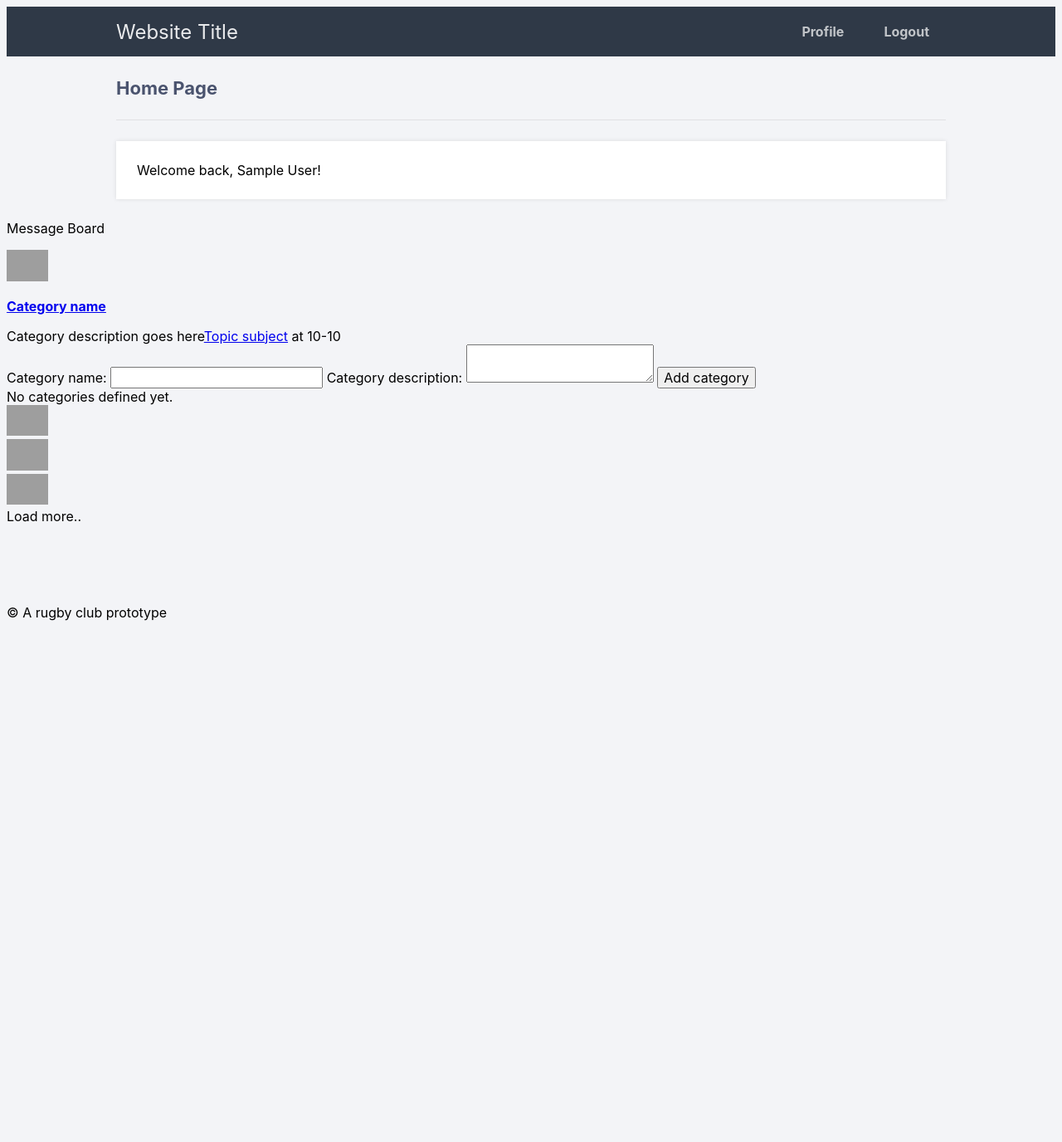
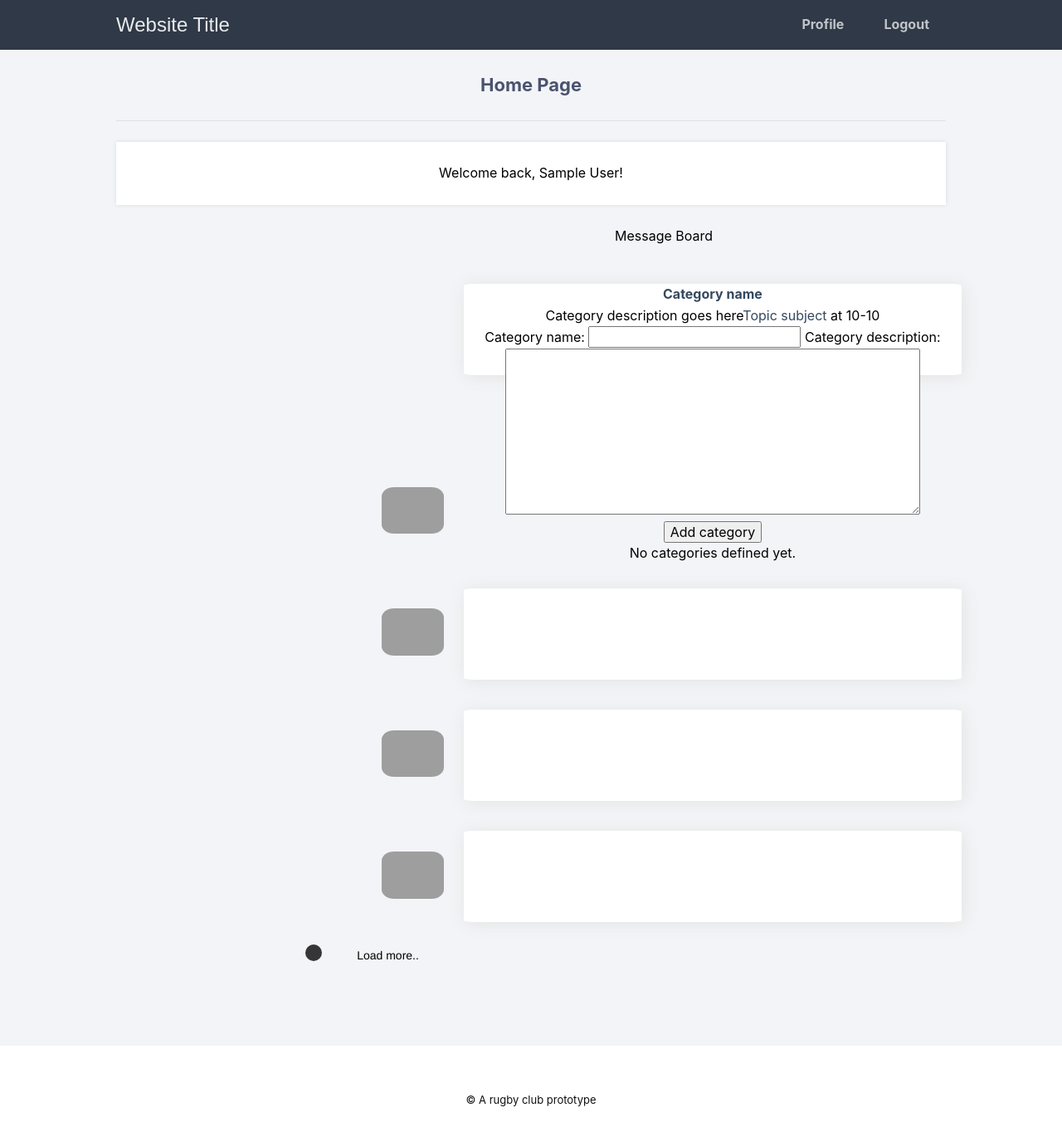
Before and after one commit to D-Holmes01/Team-management-system, a PHP site: page /home.php in a window 1280 px wide. Shown: the whole page at 83% size. Before the commit the page ends 748 px from the top, so only its background shows below. Run offline with PHP 8.4, Linux system fonts and the light colour scheme; the visitor is signed in with stand-in values (Sample User, id 1); data that the repository does not hold is empty; a stand-in replaces the project's code that opens the database connection; grey boxes are pictures that could not be loaded.

Commit message:
Update style.css

```diff
--- a/group_html/style.css
+++ b/group_html/style.css
@@ -126,3 +126,322 @@ body.loggedin {
 	padding: 5px;
 	margin: 0 0 10px 0;
 }
+
+
+
+
+
+
+
+
+
+
+
+
+* {
+  box-sizing: border-box;
+}
+body {
+  font-family: 'Montserrat', sans-serif;
+  line-height: 1.6;
+  margin: 0;
+  min-height: 100vh;
+}
+ul {
+  margin: 0;
+  padding: 0;
+  list-style: none;
+}
+
+
+/* =================================
+  Text Styles
+==================================== */
+h2,
+h3,
+a {
+  color: #34495e;
+}
+
+a {
+  text-decoration: none;
+}
+
+
+/* =================================
+  Nav/Logo Styles
+==================================== */
+
+.logo {
+  margin: 0;
+  font-size: 1.45em;
+}
+
+.main-nav {
+  margin-top: 5px;
+
+}
+.logo a,
+.main-nav a {
+  padding: 10px 15px;
+  text-transform: uppercase;
+  text-align: center;
+  display: block;
+}
+
+.main-nav a {
+  color: #34495e;
+  font-size: .99em;
+}
+
+.main-nav a:hover {
+  color: #718daa;
+}
+
+
+.header {
+  padding-top: .5em;
+  padding-bottom: .5em;
+  border: 1px solid #a2a2a2;
+  background-color: #f4f4f4;
+  -webkit-box-shadow: 0px 0px 14px 0px rgba(0,0,0,0.75);
+  -moz-box-shadow: 0px 0px 14px 0px rgba(0,0,0,0.75);
+  box-shadow: 0px 0px 14px 0px rgba(0,0,0,0.75);
+  -webkit-border-radius: 5px;
+  -moz-border-radius: 5px;
+  border-radius: 5px;
+}
+
+
+/* =================================
+  Media Queries
+==================================== */
+
+
+
+
+@media (min-width: 769px) {
+  .header,
+  .main-nav {
+    display: flex;
+  }
+  .header {
+    flex-direction: column;
+    align-items: center;
+      .header{
+    width: 80%;
+    margin: 0 auto;
+    max-width: 1150px;
+  }
+  }
+
+}
+
+@media (min-width: 1025px) {
+  .header {
+    flex-direction: row;
+    justify-content: space-between;
+  }
+
+}
+
+
+
+/* =================================
+  Footer Styles
+==================================== */
+
+
+.footer-basic {
+  padding:40px 0;
+  background-color:#ffffff;
+  color:#4b4c4d;
+}
+
+
+.footer-basic .copyright {
+  margin-top:15px;
+  text-align:center;
+  font-size:13px;
+  color:#111;
+  margin-bottom:0;
+}
+
+
+
+/* =================================
+       Message board Styles
+==================================== */
+body{
+  background: #f2f2f2;
+}
+.forum{
+  margin: 0 0 0 25%
+}
+.profile{
+  background-image: center;
+  background-position: fixed;
+  width: 75px;
+  height: ;
+  border-radius: 20%;
+  margin: 2% 2% 3% 2%;
+  z-index:2;
+  position: relative;
+}
+.load-more{
+  background: #363636;
+  width: 20px;
+  height: 20px;
+  border-radius: 50%;
+  z-index:2;
+  position:relative;
+  margin: 2% 2% 0 4.95%;
+}
+.indicator{
+  display:inline-block;
+  margin: 0 0 0 50px;
+  font-family:helvetica;
+  font-size: 14px;
+  width:100px;
+}
+
+.comment-box{
+  height: 110px;
+  width: 600px;
+  background: white;
+  margin: 3% 0 0 0;
+  display: inline-block;
+  border-radius: 2%;
+  box-shadow: 2px 2px 20px #e3e3e3;
+}
+
+
+
+
+
+
+
+/* === Message board Php styles ===== */
+
+
+
+
+body {
+    background-color: #4E4E4E;
+    text-align: center;         /* make sure IE centers the page too */
+}
+
+#wrapper {
+    width: 900px;
+    margin: 0 auto;             /* center the page */
+}
+
+#content {
+    background-color: #fff;
+    border: 1px solid #000;
+    float: left;
+    font-family: Arial;
+    padding: 20px 30px;
+    text-align: left;
+    width: 100%;                /* fill up the entire div */
+}
+
+#menu {
+    float: left;
+    border: 1px solid #000;
+    border-bottom: none;        /* avoid a double border */
+    clear: both;                /* clear:both makes sure the content div doesn't float next to this one but stays under it */
+    width:100%;
+    height:20px;
+    padding: 0 30px;
+    background-color: #FFF;
+    text-align: left;
+    font-size: 85%;
+}
+
+#menu a:hover {
+    background-color: #009FC1;
+}
+
+#userbar {
+    background-color: #fff;
+    float: right;
+    width: 250px;
+}
+
+#footer {
+    clear: both;
+}
+
+/* begin table styles */
+table {
+    border-collapse: collapse;
+    width: 100%;
+}
+
+table a {
+    color: #000;
+}
+
+table a:hover {
+    color:#373737;
+    text-decoration: none;
+}
+
+th {
+    background-color: #B40E1F;
+    color: #F0F0F0;
+}
+
+td {
+    padding: 5px;
+}
+
+/* Begin font styles */
+h1, #footer {
+    font-family: Arial;
+    color: #F1F3F1;
+}
+
+h3 {margin: 0; padding: 0;}
+
+/* Menu styles */
+.item {
+    background-color: #00728B;
+    border: 1px solid #032472;
+    color: #FFF;
+    font-family: Arial;
+    padding: 3px;
+    text-decoration: none;
+}
+
+.leftpart {
+    width: 70%;
+}
+
+.rightpart {
+    width: 30%;
+}
+
+.small {
+    font-size: 75%;
+    color: #373737;
+}
+#footer {
+    font-size: 65%;
+    padding: 3px 0 0 0;
+}
+
+.topic-post {
+    height: 100px;
+    overflow: auto;
+}
+
+.post-content {
+    padding: 30px;
+}
+
+textarea {
+    width: 500px;
+    height: 200px;
+}
```
